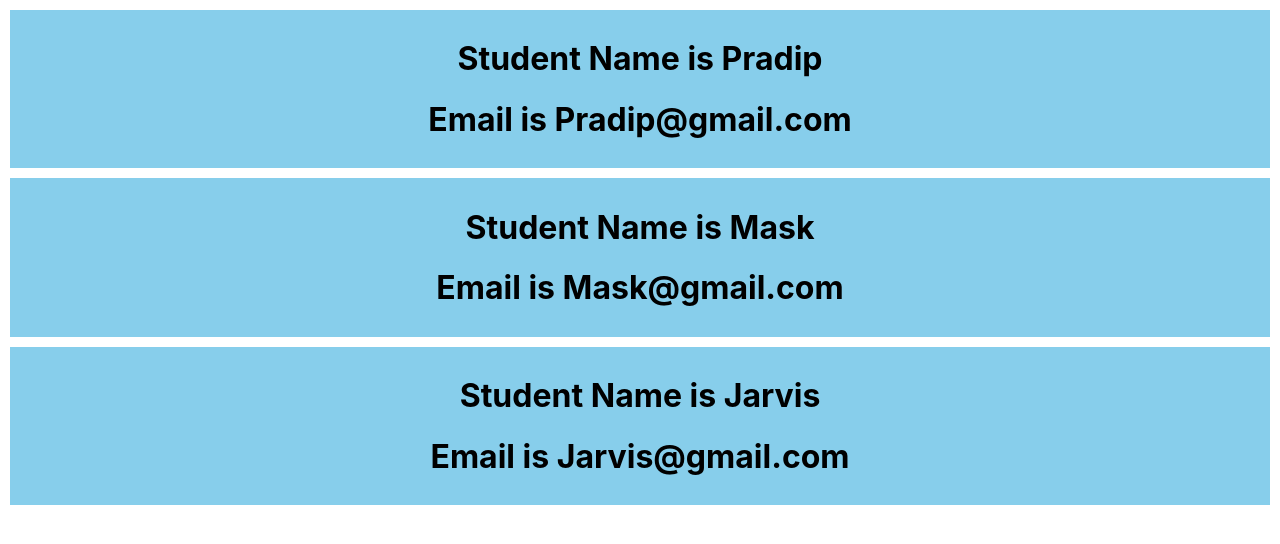
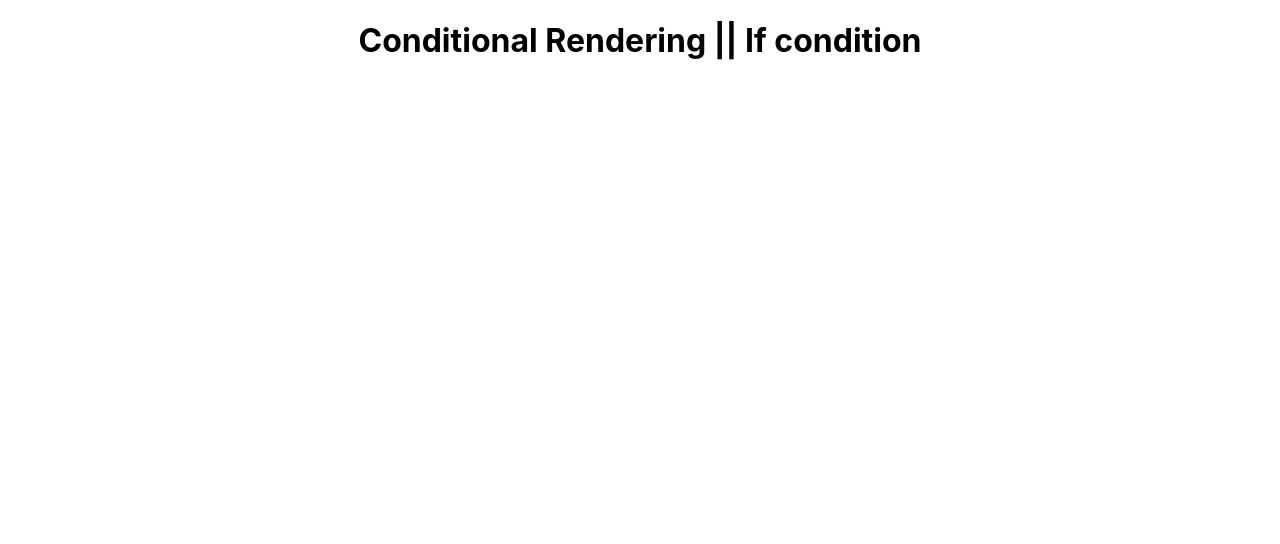
Before and after one commit to Purval698/Upskill, a React (Create React App) app: page / in a window 1280 px wide. Shown: the top 544 px of the page. Built offline with nearby package versions, Linux system fonts and the light colour scheme.

Commit message:
Day3 with ReactJs

```diff
--- a/src/App.js
+++ b/src/App.js
@@ -1,15 +1,110 @@
-import React from 'react';
+import React, { useState } from 'react';
 import './App.css';
-import Student from './Student';
 
-function App(){
+
+function App() {
   return (
     <div className="App">
-      <Student name={"Pradip"} email={"Pradip@gmail.com"}/>
-      <Student name={"Mask"} email={"Mask@gmail.com"}/>
-      <Student name={"Jarvis"} email={"Jarvis@gmail.com"}/>
+        <h1>Conditional Rendering || If condition</h1>
     </div>
-  );
+  )
 }
 
 export default App;
+
+// ######################7) Props with Class Component:-Props are used store data and to pass data.##################
+// class App extends React.Component {
+//   constructor(){
+//     super();
+//     this.state = {
+//       name:"anil"
+//     }
+//   }
+//   render() {
+//     return (
+//       <div className="App">
+//         <h1>Props</h1>
+//         <Student name={this.state.name} email="anil@gmail.com" />
+//         <button onClick={()=>this.setState({name:"Ankit"})}>Update Name</button>
+//       </div>
+//     );
+//   }
+// }
+
+//##8)////////////////////////Get Input Box Value(below is code)////////////////////////////////////////////////////////
+// import React, { useState } from 'react';
+// import './App.css';
+
+
+// function App() {
+//   const [data, setData] = useState(null)
+//   const [print, setPrint] = useState(false)
+
+//   function getData(val) {
+//     console.log(val.target.value);
+//     setData(val.target.value)
+//   }
+
+//   return (
+//     <div className="App">
+//       {
+//         print ?
+//           <h1>{data}</h1>
+//           : null
+//       }
+
+//       <input type="text" onChange={getData} />
+//       <button onClick={()=> setPrint(true)}> Print Data</button>
+//     </div>
+//   )
+// }
+
+// export default App;
+
+//####################### 9)Hide and Show Element////////////////////////////////////////
+// function App() {
+//   const [status,setStatus] = useState(true)
+
+//   return (
+//     <div className="App">
+//       {
+//         status?<h1>Hide and Show Element</h1>:null
+//       }
+
+//       <button onClick={()=> setStatus(false)}>Hide</button>
+//       <button onClick={()=> setStatus(true)}>Show</button>
+//     </div>
+//   )
+// }
+
+//############################# 10) Form Handling//////////////////////////////////////////
+// function App() {
+
+//   const [name,setName] = useState('')
+//   const [tnc,setTnc] = useState(false)
+//   const [interest,setInterest] = useState('')
+
+
+//   function getFormData(e){
+//     console.log(name,tnc,interest);
+//     e.preventDefault();
+//   }
+
+//   return (
+//     <div className="App">
+//         <h1>Form Handling</h1>
+//         <form onSubmit={getFormData}>
+//           <input type="text" placeholder="Enter Name" onChange={(e)=> setName(e.target.value)} /> <br/> <br/>
+//           <select onChange = {(e)=> setInterest(e.target.value)}>
+//           <option>Select option</option>
+//             <option>Marvel</option>
+//             <option>DC</option>
+//             <option>WB</option>
+//           </select> <br/> <br/>
+//           <input type="checkbox" onChange = {(e)=> setTnc(e.target.checked)}/><span>Accept Terms and conditions</span>
+//           <br/> <br/>
+//           <button type="submit">Submit</button>
+//         </form>
+//     </div>
+//   )
+// }
--- a/src/Student.js
+++ b/src/Student.js
@@ -1,11 +1,35 @@
-function Student(props){
-    console.log(props);
-    return(
-            <div style={{backgroundColor:"skyblue",margin:10,padding:8}}>
-                <h1>Student Name is {props.name}</h1>
-                <h1> Email is {props.email}</h1>
-            </div>
-    )
+import React from 'react';
+
+class Student extends React.Component {
+
+
+    render() {
+        console.log(this.props);
+        return (
+            <div><h1>Student {this.props.name}</h1>
+                <h1>Email: {this.props.email}</h1></div>
+
+        )
+    }
 }
 
 export default Student;
+
+
+
+// ######################7) Props with Class Component:-Props are used store data and to pass data.###############
+// import React from 'react';
+// class Student extends React.Component {
+
+
+//     render() {
+//         console.log(this.props);
+//         return (
+//             <div><h1>Student {this.props.name}</h1>
+//                 <h1>Email: {this.props.email}</h1></div>
+
+//         )
+//     }
+// }
+
+// export default Student;
```
Also changed, not shown: Notes.txt.
